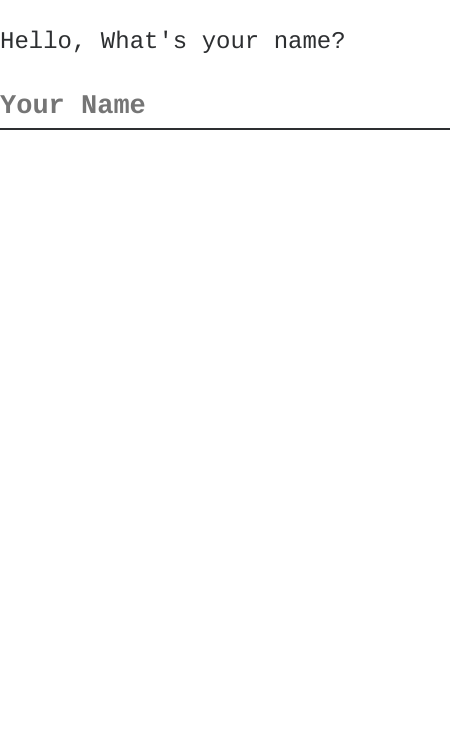
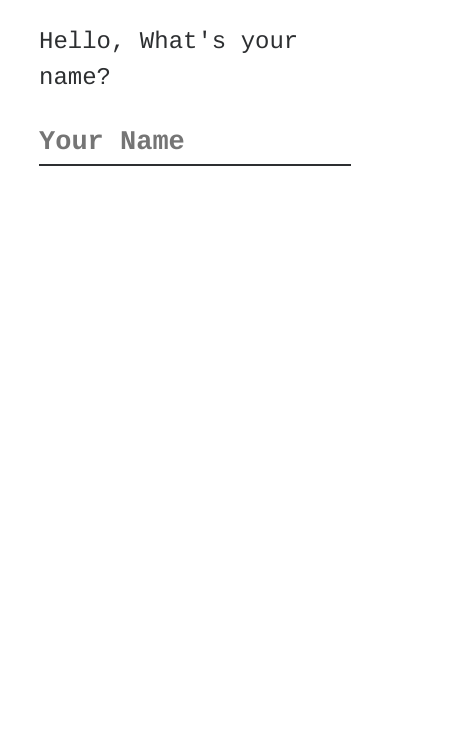
Before and after one commit to Alex-ray/qna, a website: page index.html in a window 390 px wide. Shown: the part 100-844 px from the top of the page, 450 px wide, since content can reach past the window. Drawn offline with Linux system fonts and the light colour scheme.

Commit message:
mobile responsive

```diff
--- a/css/main.css
+++ b/css/main.css
@@ -33,8 +33,10 @@ section {
     display: inline-block;
     text-align: left;
     margin: 100px auto;
-    width: 450px;
+    max-width: 450px;
+    width: 80%;
 
+    padding: 0 10%;
     font-size: 1.5em;
     opacity: 0;
 
@@ -58,6 +60,7 @@ input {
     font-size: 1.125em;
     display: inline-block;
     width: 450px;
+    max-width: 100%;
     padding: 0.25em 0;
     color: #5D97F5;
     border-bottom: 2px solid #2D2F31;
```
